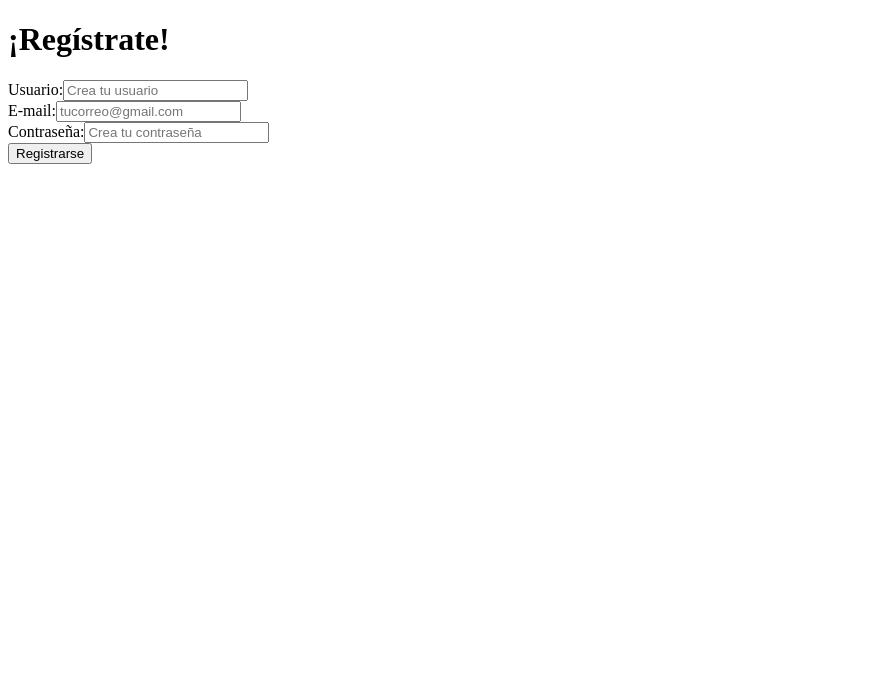
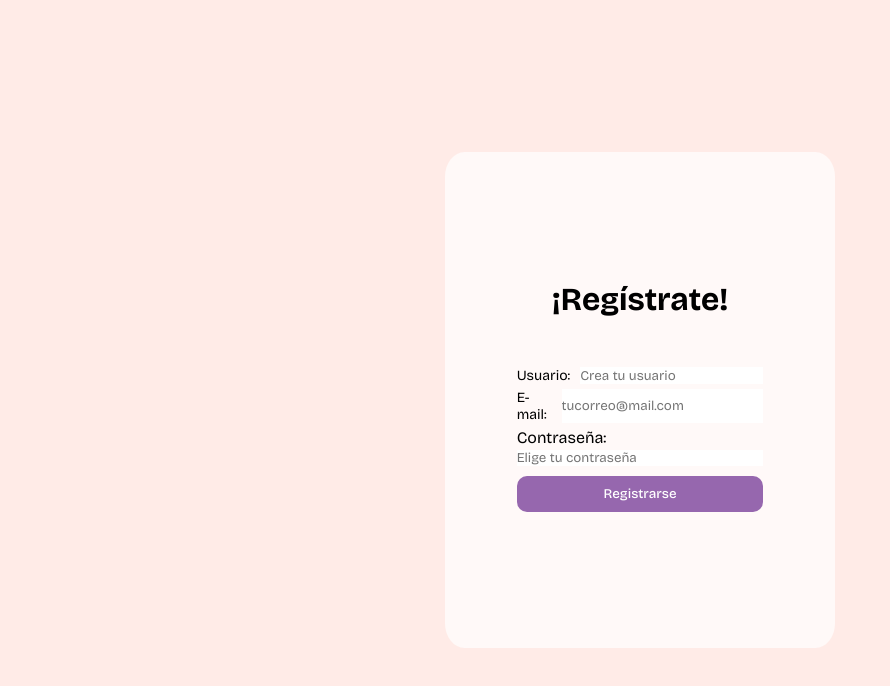
Before and after one commit to yamilamperez/app-turnos-frontend, a React (Vite) app: page /register in a window 1280 px wide. Shown: the top 686 px of the page, without its empty margins (0-890 px from the left). Built offline with nearby package versions, Linux system fonts and the light colour scheme; no server answers.

Commit message:
Estilos en RegisterScreen

```diff
--- a/index.html
+++ b/index.html
@@ -3,7 +3,10 @@
   <head>
     <meta charset="UTF-8" />
     <meta name="viewport" content="width=device-width, initial-scale=1.0" />
-    <title>frontend</title>
+    <style>
+@import url('https://fonts.googleapis.com/css2?family=Bricolage+Grotesque:opsz,wght@12..96,200..800&display=swap');
+</style>
+    <title>MS SKIN STUDIO</title>
   </head>
   <body>
     <div id="root"></div>
--- a/src/Screens/RegisterScreen/RegisterScreen.jsx
+++ b/src/Screens/RegisterScreen/RegisterScreen.jsx
@@ -3,6 +3,7 @@ import { useState } from "react";
 import useForm from "../../hooks/useForm";
 import register from "../../services/authService";
 import useFetch from "../../hooks/useFetch";
+import '../../styles/RegisterScreen.css'
 
 const RegisterScreen = () => {
 
@@ -51,12 +52,14 @@ useEffect(() => {
 
 
     return (
-        <div>
-            <h1>¡Regístrate!</h1>
-            <form onSubmit={handleSubmit}>
-                <div className="form_field">
+        <div className="container__register">
+            <div className="container__form">
+                <h1 className="register__title">¡Regístrate!</h1>
+                <form className="register__form" onSubmit={handleSubmit}>
+                    <div className="form__field">
                         <label htmlFor="name">Usuario:</label>
                         <input
+                        className="form__input"
                         type="text" placeholder="Crea tu usuario"
                         value={form_state[REGISTER_FORM_FIELDS.NAME]}
                         name={REGISTER_FORM_FIELDS.NAME}
@@ -64,10 +67,11 @@ useEffect(() => {
                         id={'username'}
                         />
                     </div>
-                <div className="form_field">
+                    <div className="form__field">
                         <label htmlFor="email">E-mail:</label>
                         <input
-                    type="text" placeholder="tucorreo@gmail.com"
+                        className="form__input"
+                        type="text" placeholder="tucorreo@mail.com"
                         value={form_state[REGISTER_FORM_FIELDS.EMAIL]}
                         name={REGISTER_FORM_FIELDS.EMAIL}
                         onChange={onInputChange}
@@ -77,7 +81,8 @@ useEffect(() => {
                     <div className="form_field">
                         <label htmlFor="password">Contraseña:</label>
                         <input
-                    type="password" placeholder="Crea tu contraseña"
+                        className="form__input"
+                        type="password" placeholder="Elige tu contraseña"
                         value={form_state[REGISTER_FORM_FIELDS.PASSWORD]}
                         name={REGISTER_FORM_FIELDS.PASSWORD}
                         onChange={onInputChange}
@@ -87,12 +92,13 @@ useEffect(() => {
                     {
                         loading
                         ? <button disabled>Registrando...</button>
-                    : <button>Registrarse</button>
+                        : <button className="button__form">Registrarse</button>
                     }
                     {error && <span style={{color: 'red'}}>{ error }</span>}
                     {response && <span style={{color: 'green'}}>Usuario registrado con éxito.</span>}
                 </form>
             </div>
+        </div>
     )
 }
 
--- a/src/styles/RegisterScreen.css
+++ b/src/styles/RegisterScreen.css
@@ -0,0 +1,81 @@
+* {
+    border: 0;
+    margin: 0;
+    padding: 0;
+    box-sizing: border-box;
+    font-family: var(--font-family);
+}
+
+:root {
+    --font-family: 'Bricolage Grotesque', sans-serif;
+    --body-font-size: 1rem;
+    --bg-color: #FFEBE7;
+    --font-color: #18161a;
+    --bg-button-color: #9667ae;
+    --bg-button-color-hover: #3c2d43;
+    --button-font-color: #FFFFFF;
+}
+
+.container__register {
+display: flex;
+flex-direction: column;
+align-items: center;
+justify-content: center;
+height: 100vh;
+background-color: var(--bg-color);
+font-size: var(--body-font-size);
+}
+
+.container__form {
+    display: flex;
+    flex-direction: column;
+    align-items: center;
+    justify-content: center;
+    padding-top: 10%;
+    padding-bottom: 10%;
+    padding-left: 5%;
+    padding-right: 5%;
+    background-color: #fff9f8;
+    border-radius: 5%;
+}
+
+.register__title {
+    padding-bottom: 5vh;
+    font-size: 2rem;
+}
+
+.register__form {
+    display: flex;
+    flex-direction: column;
+    justify-content: center;
+    padding: 1vh;
+
+}
+
+.button__form {
+    margin-top: 10px;
+    padding: 10px;
+    background-color: var(--bg-button-color);
+    border-radius: 10px;
+    color: var(--button-font-color);
+    font-weight: 500;
+    cursor: pointer;
+}
+
+.button__form :hover {
+    background-color: var(--bg-button-color-hover);
+    font-style: italic;
+}
+
+.form__field {
+    display: flex;
+    justify-content: start;
+    width: 100%;
+    gap: 10px;
+    padding-bottom: 5px;
+    font-size: 0.875rem;
+}
+
+.form__input {
+    width: 100%;
+}
```
Also changed, not shown: src/Screens/TreatmentsScreen/TreatmentsScreen.jsx (line endings or trailing spaces). Lines whose indentation alone changed are shown as unchanged.
